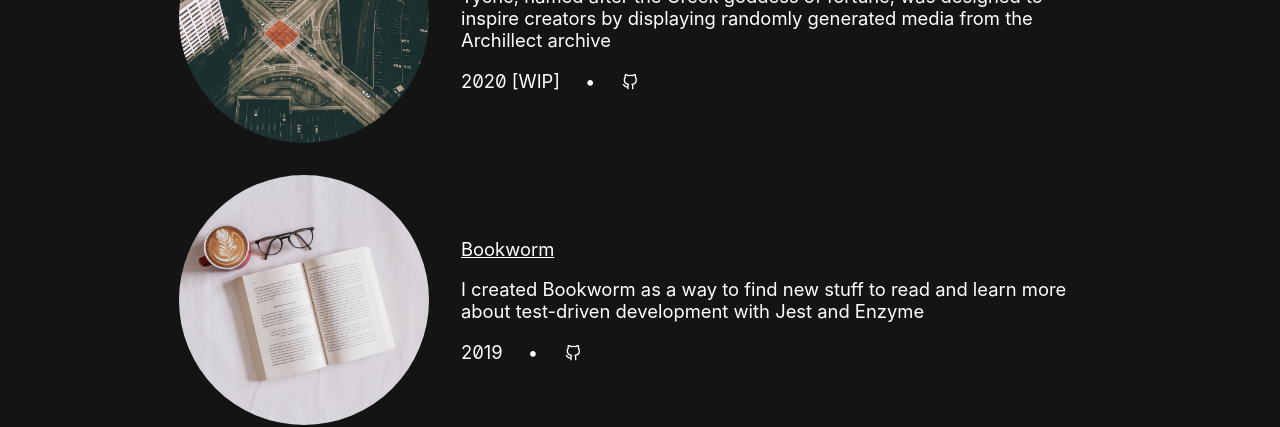
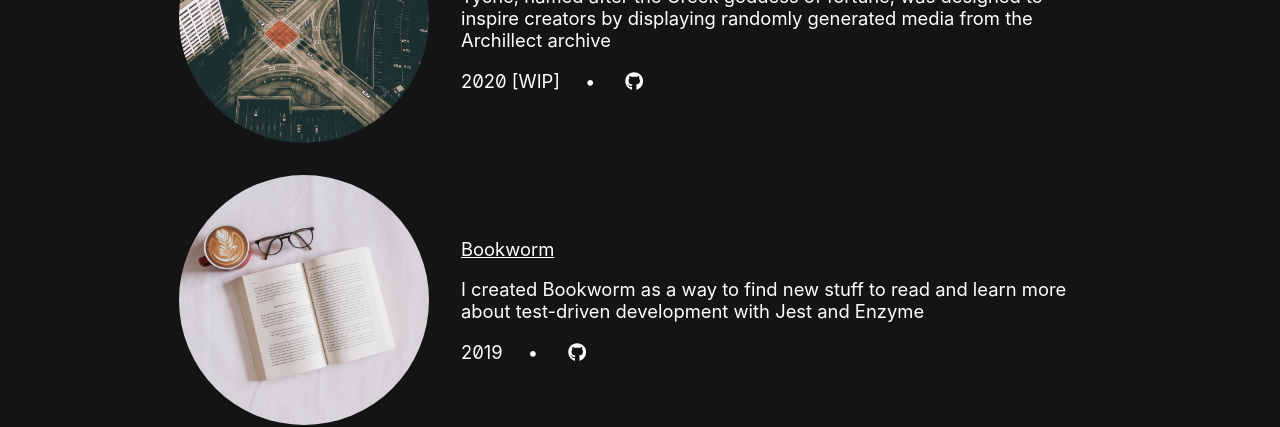
Before and after one commit to darkhist/darkhist.me, a Next.js app: page /projects in a window 1280 px wide. Shown: the part 271-698 px from the top of the page. Built offline with nearby package versions, Linux system fonts and the light colour scheme; a web font is replaced by a local one.

Commit message:
fix(style): prefer fa github icon

```diff
--- a/components/Project.js
+++ b/components/Project.js
@@ -1,6 +1,7 @@
 import Image from 'next/image';
 import PropTypes from 'prop-types';
-import { GitHub } from 'react-feather';
+import { FontAwesomeIcon } from '@fortawesome/react-fontawesome';
+import { faGithub } from '@fortawesome/free-brands-svg-icons';
 
 import styles from '../styles/project.module.css';
 
@@ -25,7 +26,7 @@
               rel="noopener noreferrer"
               aria-label="View this project on Github"
             >
-              <GitHub size={16} />
+              <FontAwesomeIcon icon={faGithub} />
             </a>
           )}
         </span>
--- a/styles/project.module.css
+++ b/styles/project.module.css
@@ -28,14 +28,8 @@
   margin: 1rem 0;
 }
 
-.gh > svg {
-  position: relative;
-  right: 8px;
-  top: 2.25px;
-}
-
 .date {
-  padding: 0 35px 0 0;
+  padding: 0 30px 0 0;
 }
 
 .date::after {
```
